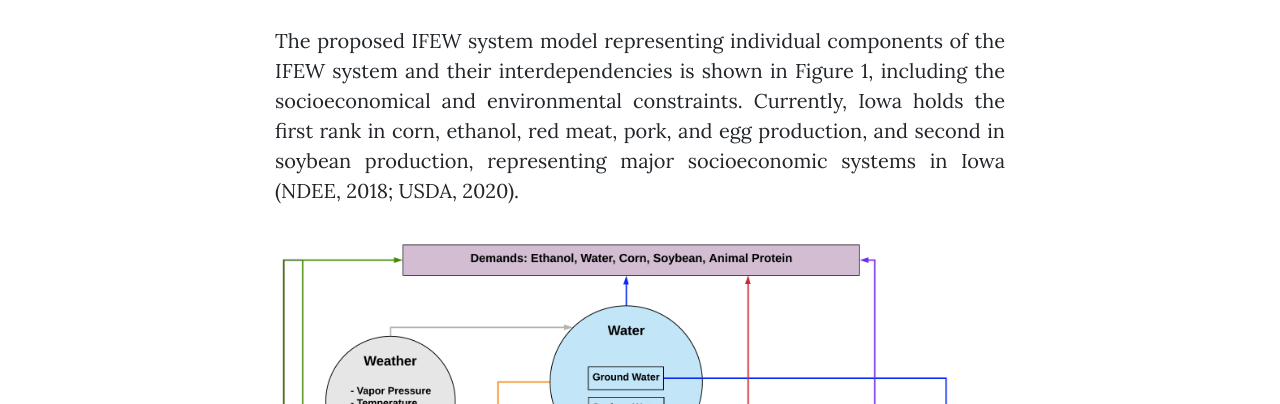
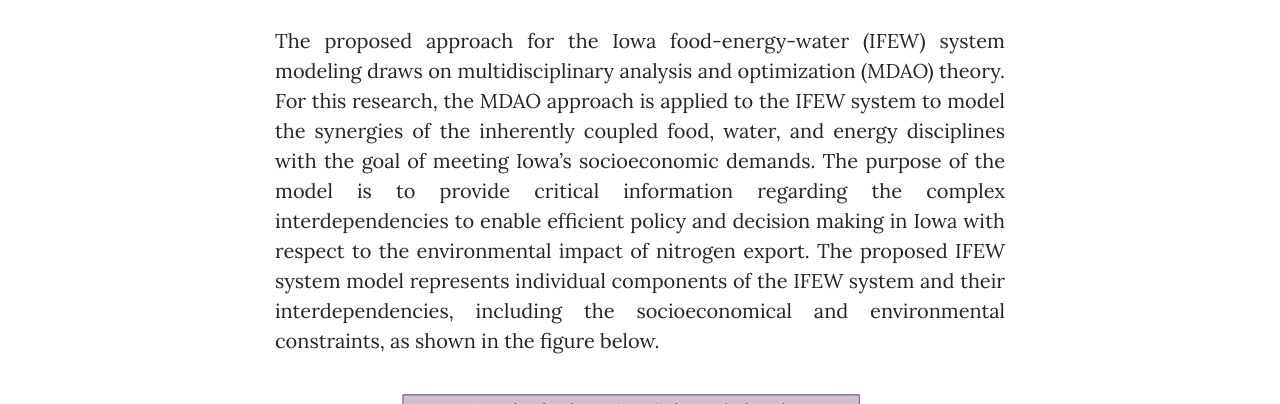
Before and after one commit to jbtut/ifews.github.io, a website: page research.html in a window 1280 px wide. Shown: the part 396-800 px from the top of the page. Drawn offline with nearby package versions, Linux system fonts and the light colour scheme.

Commit message:
Update research.html

```diff
--- a/research.html
+++ b/research.html
@@ -78,9 +78,13 @@
       <div class="col-lg-8 col-md-11 mx-auto">
         <h2>Proposed IFEW system model</h2>
         <p style="text-align:justify">
-          The proposed IFEW system model representing individual components of the IFEW system and their interdependencies is shown in Figure 1,
-          including the socioeconomical and environmental constraints. Currently, Iowa holds the first rank in corn, ethanol, red meat, pork,
-          and egg production, and second in soybean production, representing major socioeconomic systems in Iowa (NDEE, 2018; USDA, 2020).
+          The proposed approach for the Iowa food-energy-water (IFEW) system modeling draws on multidisciplinary analysis and optimization (MDAO) theory.
+          For this research, the MDAO approach is applied to the IFEW system to model the synergies of the inherently coupled food, water,
+          and energy disciplines with the goal of meeting Iowa’s socioeconomic demands. The purpose of the model is to provide critical information
+          regarding the complex interdependencies to enable efficient policy and decision making in Iowa with respect to the environmental impact of
+          nitrogen export. The proposed IFEW system model represents individual components of the IFEW system and their interdependencies, including
+          the socioeconomical and environmental constraints, as shown in the figure below.
+
         </p>
         <img class="img-fluid" src="img/IFEW_model3.png" width=100% height=100% alt="">
           <h2>Other models</h2>
```
